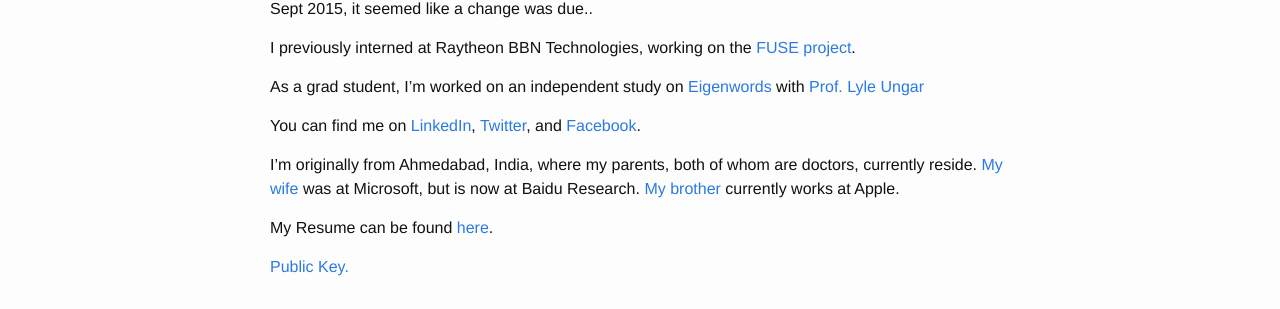
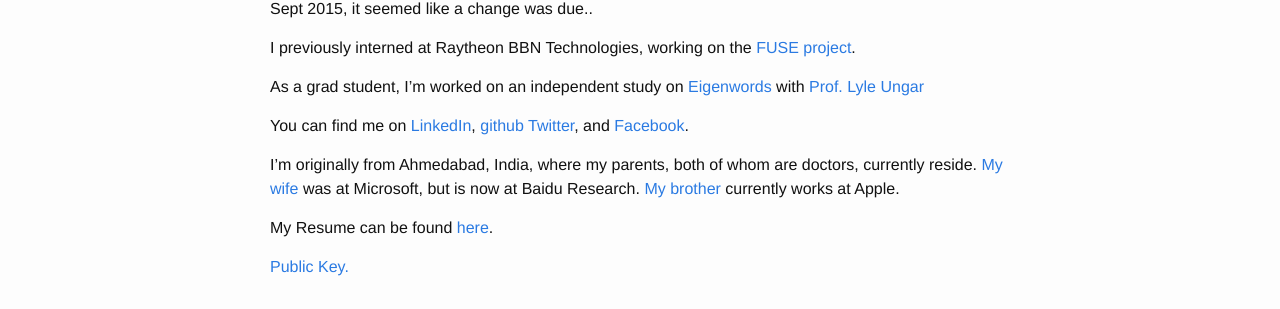
Before and after one commit to achals/achals.github.io, a Jekyll site: the page built from about.md, in a window 1280 px wide. Shown: the part 412-721 px from the top of the page. Built offline with Jekyll 4.4.1, drawn with Linux system fonts in a browser that asks for light colours.

Commit message:
Added github link

```diff
--- a/about.md
+++ b/about.md
@@ -12,7 +12,7 @@
 
 As a grad student, I'm worked on an independent study on [Eigenwords](https://alliance.seas.upenn.edu/~datamine/wiki/index.php?title=Eigenwords) with [Prof. Lyle Ungar](http://www.cis.upenn.edu/~ungar/)
 
-You can find me on [LinkedIn](http://www.linkedin.com/pub/achal-shah/5/79b/949), [Twitter](https://twitter.com/achals), and [Facebook](https://www.facebook.com/achal.shah).
+You can find me on [LinkedIn](http://www.linkedin.com/pub/achal-shah/5/79b/949), [github](https://github.com/achals) [Twitter](https://twitter.com/achals), and [Facebook](https://www.facebook.com/achal.shah).
 
 I'm originally from Ahmedabad, India, where my parents, both of whom are doctors, currently reside. [My wife](http://www.linkedin.com/pub/rishita-anubhai/14/474/685) was at Microsoft, but is now at Baidu Research. [My brother](http://www.linkedin.com/in/rushinnshah) currently works at Apple.
 
```
